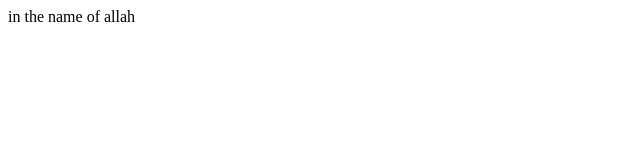
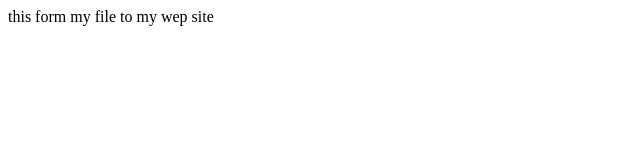
Before and after one commit to mohamedmagdymohamed778/mohamedmagdymohamed778.github.io, a plain HTML site: page index.html in a window 1280 px wide. Shown: the whole page, without its empty margins (0-640 px from the left). Drawn offline with Linux system fonts and the light colour scheme.

Commit message:
commit to my site

```diff
--- a/index.html
+++ b/index.html
@@ -1,3 +1,3 @@
 <html>
-  in the name of allah
+  this form my file to my wep site
 </html>
```
